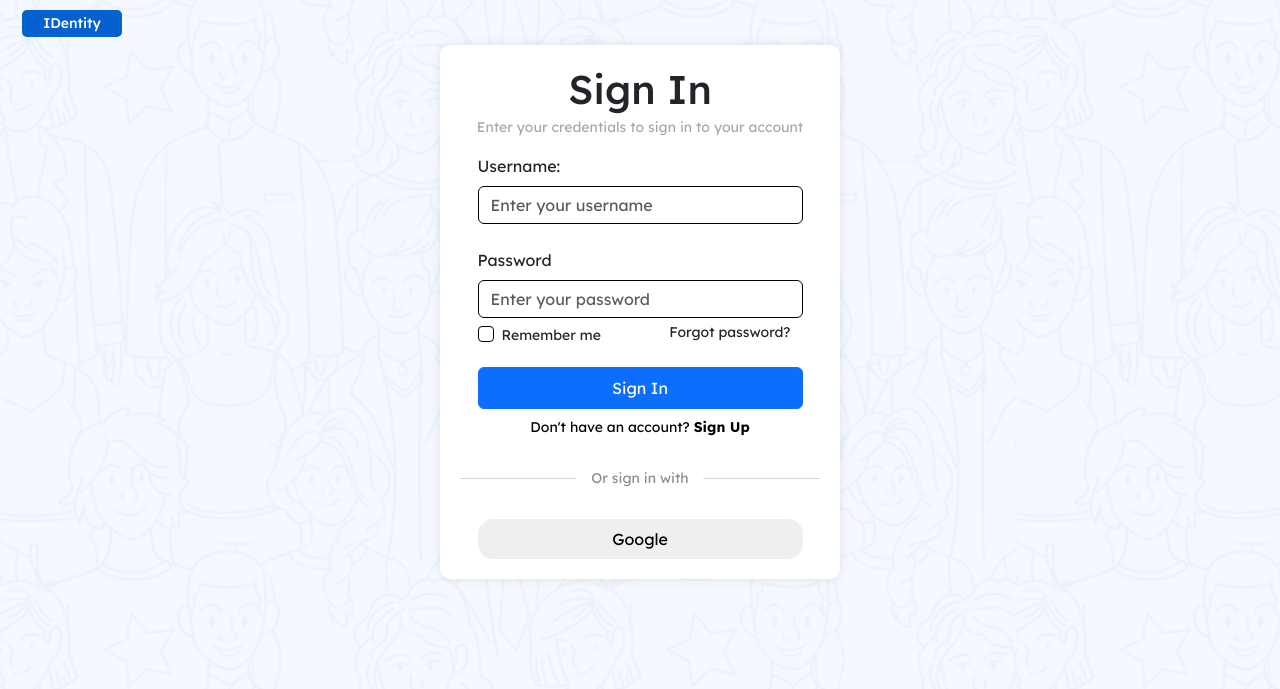
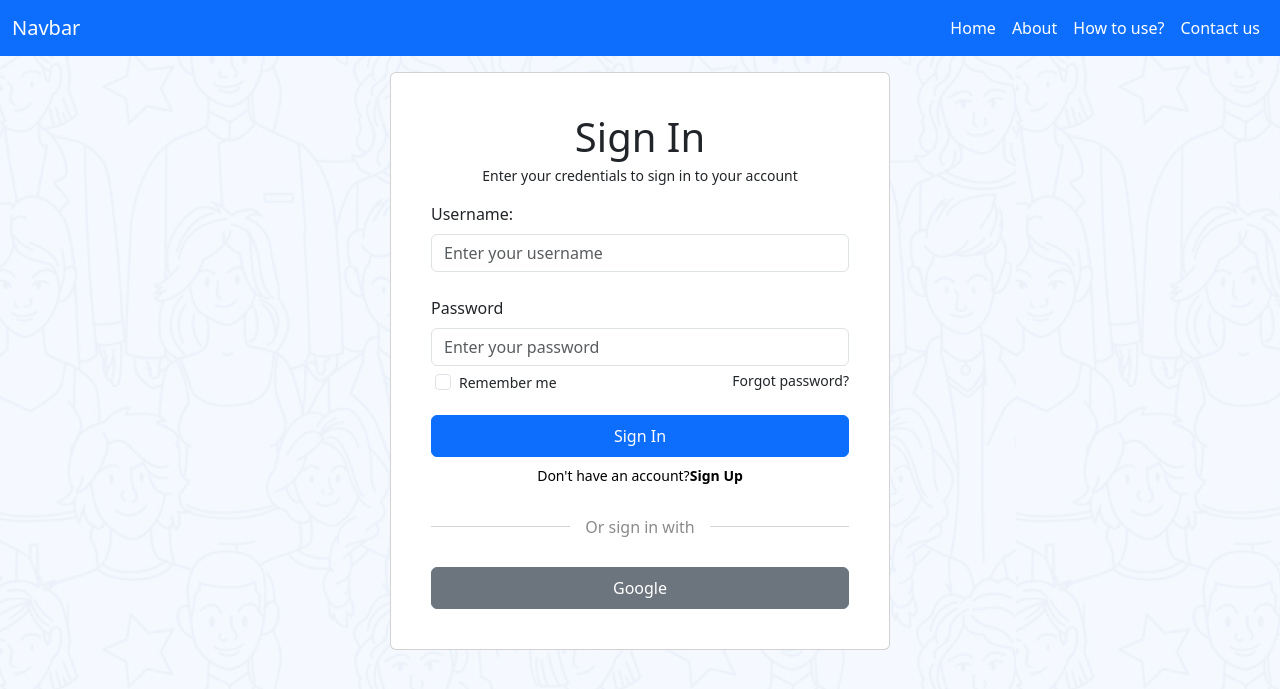
Before and after one commit to ilhye/IDentity-All-around-ID, a Python web app: template app/auth/templates/login.html in a window 1280 px wide. Shown: the top 689 px of the page. Run offline with Jinja, Linux system fonts and the light colour scheme; the template is opened without the code that fills it, so the values that code supplies are empty.

Commit message:
Update layout

```diff
--- a/app/__init__.py
+++ b/app/__init__.py
@@ -2,7 +2,7 @@
 from flask import Flask, redirect, url_for
 from app.pages import pages_bp
 from app.auth import auth_bp
-
+from app.layout import layout_bp
 
 def run_app():
     app = Flask(__name__)
@@ -10,6 +10,7 @@ def run_app():
     # Register the blueprint
     app.register_blueprint(auth_bp, url_prefix='/auth')
     app.register_blueprint(pages_bp, url_prefix='/pages')
+    app.register_blueprint(layout_bp, url_prefix='/layout')
 
     @app.route('/')
     def home():
--- a/app/auth/static/login.css
+++ b/app/auth/static/login.css
@@ -4,7 +4,7 @@ body {
   background-size: auto;
   background-color: #f4f9ff;
 }
-
+/*
 .description {
   color: #A8A8A8;
 }
@@ -15,17 +15,16 @@ body {
   box-shadow: 0px 0px 10px 0px rgba(0, 0, 0, 0.1);
   padding: 20px;
   margin: 0px auto 20px auto;
-  width: 400px;
-}
+} */
 
-.login-form button, .form-field, .login-extras {
+/* .login-form button, .form-field, .login-extras {
   width: 325px;
 }
 
 .login-form input {
   border: 1px solid black;
-}
-
+} */
+/*
 .line {
   position: relative;
   height: 1px;
@@ -61,4 +60,23 @@ body {
 
 .sign-up span {
   font-weight: bold;
+} */
+
+.line {
+  position: relative;
+  height: 1px;
+  width: 100%;
+  margin: 40px 0;
+  background-color: #d4d4d4;
 }
+
+.line::before {
+  content: "Or sign in with";
+  position: absolute;
+  top: 50%;
+  left: 50%;
+  transform: translate(-50%, -50%);
+  background-color: #fff;
+  color: #8b8b8b;
+  padding: 0 15px;
+}
--- a/app/auth/templates/login.html
+++ b/app/auth/templates/login.html
@@ -3,15 +3,16 @@
   rel="stylesheet"
   href="{{ url_for('auth.static', filename='login.css') }}"
 />{% endblock %} {% block body %}
-<div class="login">
-  <h1 class="text-center mb-1">Sign In</h1>
-  <small class="text-center d-block description"
+
+{% include 'navbar.html' %}
+
+<div class="card p-4 m-auto" style="width: 500px;">
+  <div class="card-body">
+    <h1 class="card-title text-center mb-1">Sign In</h1>
+    <small class="card-text text-center d-block description"
       >Enter your credentials to sign in to your account</small
     >
-  <form
-    action=""
-    class="login-form m-auto d-flex justify-content-center align-items-center flex-column pt-3"
-  >
+    <form action="" class="mt-3">
       <div class="mb-4 form-field">
         <label for="username" class="form-label">Username:</label>
         <input
@@ -32,33 +33,39 @@
       </div>
 
       <div class="row login-extras">
-      <div class="col-6 form-check">
+        <div class="col-6 form-check ms-3">
           <input
             class="form-check-input"
             type="checkbox"
             value=""
             id="remember-password"
           />
-        <label class="form-check-label remember-pass" for="remember-password">
+          <label
+            class="form-check-label remember-pass small"
+            for="remember-password"
+          >
             Remember me
           </label>
         </div>
 
-      <div class="col-6">
-        <p class="text-end reset-pass">Forgot password?</p>
+        <div class="col">
+          <p class="text-end reset-pass small">Forgot password?</p>
         </div>
       </div>
 
-    <button type="button" class="btn btn-primary mt-2 p-2">Sign In</button>
-    <a href="" class="text-decoration-none mt-2 sign-up"
-      >Don't have an account? <span>Sign Up</span></a
+      <button type="button" class="btn btn-primary mt-2 p-2 w-100">
+        Sign In
+      </button>
+      <a
+        href=""
+        class="text-decoration-none mt-2 sign-up d-flex justify-content-center small text-black"
+        >Don't have an account?<span class="fw-bold"> Sign Up</span></a
       >
 
       <div class="line"></div>
 
-    <div class="login-option">
-      <button class="p-2">Google</button>
-    </div>
+      <button class="btn btn-secondary p-2 w-100">Google</button>
     </form>
   </div>
+</div>
 {% endblock %} {% block scripts %} {% endblock %}
--- /dev/null
+++ b/app/layout/__init__.py
@@ -0,0 +1,5 @@
+from flask import Blueprint
+
+layout_bp = Blueprint('layout', __name__, template_folder='templates', static_folder='static')
+
+from . import routes
--- /dev/null
+++ b/app/layout/routes.py
@@ -0,0 +1 @@
+from . import layout_bp
--- /dev/null
+++ b/app/layout/templates/layout.html
@@ -0,0 +1,27 @@
+<!DOCTYPE html>
+<html lang="en">
+  <head>
+    <meta charset="UTF-8" />
+    <meta name="viewport" content="width=device-width, initial-scale=1.0" />
+
+    <title>IDetity-all-around-ID</title>
+    <link
+      href="https://cdn.jsdelivr.net/npm/bootstrap@5.3.7/dist/css/bootstrap.min.css"
+      rel="stylesheet"
+      integrity="sha384-LN+7fdVzj6u52u30Kp6M/trliBMCMKTyK833zpbD+pXdCLuTusPj697FH4R/5mcr"
+      crossorigin="anonymous"
+    />
+    {% block styles %}{% endblock %}
+  </head>
+  <body>
+    <div class="container-fluid p-0">
+      {% block body %} {% endblock %}
+    </div>
+    {% block scripts %} {% endblock %}
+    <script
+      src="https://cdn.jsdelivr.net/npm/bootstrap@5.3.7/dist/js/bootstrap.bundle.min.js"
+      integrity="sha384-ndDqU0Gzau9qJ1lfW4pNLlhNTkCfHzAVBReH9diLvGRem5+R9g2FzA8ZGN954O5Q"
+      crossorigin="anonymous"
+    ></script>
+  </body>
+</html>
--- /dev/null
+++ b/app/layout/templates/navbar.html
@@ -0,0 +1,32 @@
+<nav class="navbar navbar-expand-lg bg-primary mb-3">
+  <div class="container-fluid">
+    <a class="navbar-brand text-white" href="#">Navbar</a>
+    <button
+      class="navbar-toggler"
+      type="button"
+      data-bs-toggle="collapse"
+      data-bs-target="#navbarSupportedContent"
+      aria-controls="navbarSupportedContent"
+      aria-expanded="false"
+      aria-label="Toggle navigation"
+    >
+      <span class="navbar-toggler-icon"></span>
+    </button>
+    <div class="collapse navbar-collapse" id="navbarSupportedContent">
+      <ul class="navbar-nav ms-auto mb-2 mb-lg-0">
+        <li class="nav-item">
+          <a class="nav-link text-white" aria-current="page" href="#">Home</a>
+        </li>
+        <div class="nav-item">
+          <a class="nav-link text-white" href="#">About</a>
+        </div>
+        <div class="nav-item">
+          <a class="nav-link text-white" href="#">How to use?</a>
+        </div>
+        <div class="nav-item">
+          <a class="nav-link text-white" href="#">Contact us</a>
+        </div>
+      </ul>
+    </div>
+  </div>
+</nav>
--- a/app/pages/static/css/layout.css
+++ /dev/null
@@ -1,17 +0,0 @@
-@import url("https://fonts.googleapis.com/css2?family=Lexend:wght@100..900&display=swap");
-
-body {
-  font-family: "Lexend", sans-serif;
-}
-
-.logo {
-  background-color: #0461cf;
-  padding: 5px;
-  margin: 10px 0px 0px 10px;
-  border-radius: 5px;
-  width: 100px;
-}
-
-.logo-text {
-  font-size: 14px;
-}
--- a/app/pages/templates/layout.html
+++ /dev/null
@@ -1,33 +0,0 @@
-<!DOCTYPE html>
-<html lang="en">
-  <head>
-    <meta charset="UTF-8" />
-    <meta name="viewport" content="width=device-width, initial-scale=1.0" />
-    <link
-      href="https://cdn.jsdelivr.net/npm/bootstrap@5.3.3/dist/css/bootstrap.min.css"
-      rel="stylesheet"
-      integrity="sha384-QWTKZyjpPEjISv5WaRU9OFeRpok6YctnYmDr5pNlyT2bRjXh0JMhjY6hW+ALEwIH"
-      crossorigin="anonymous"
-    />
-    <link
-      rel="stylesheet"
-      href="{{url_for('pages.static', filename='css/layout.css')}}"
-    />
-    <title>IDetity-all-around-ID</title>
-    {% block styles %}{% endblock %}
-  </head>
-  <body>
-    <div class="container-fluid">
-      <div class="logo mb-2">
-        <h5 class="logo-text text-center m-0 text-white">IDentity</h5>
-      </div>
-      {% block body %}{% endblock %}
-    </div>
-    {% block scripts %} {% endblock %}
-    <script
-      src="https://cdn.jsdelivr.net/npm/bootstrap@5.3.3/dist/js/bootstrap.bundle.min.js"
-      integrity="sha384-YvpcrYf0tY3lHB60NNkmXc5s9fDVZLESaAA55NDzOxhy9GkcIdslK1eN7N6jIeHz"
-      crossorigin="anonymous"
-    ></script>
-  </body>
-</html>
```
Also changed, not shown: notes.txt (+7 -0 lines), 1 other file. Lines whose indentation alone changed are shown as unchanged.
